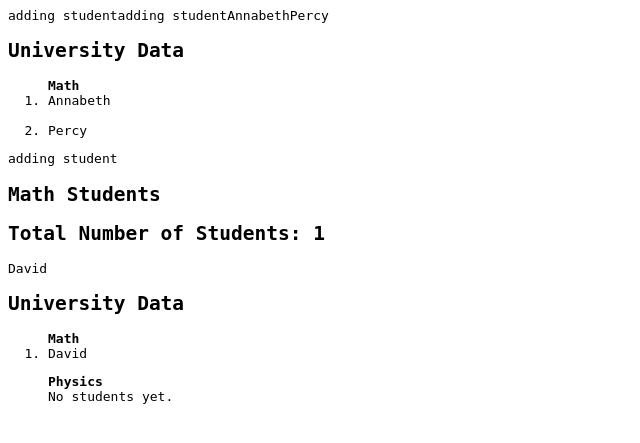
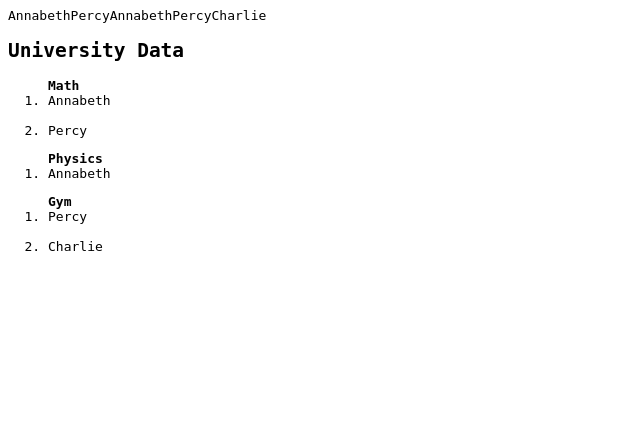
Before and after one commit to szidieross/PHP_HF, a PHP site: page / in a window 1280 px wide. Shown: the top 443 px of the page, without its empty margins (0-640 px from the left). Run offline with PHP 8.4, Linux system fonts and the light colour scheme; data that the repository does not hold is empty.

Commit message:
progress

```diff
--- a/hf5/University/Subject.php
+++ b/hf5/University/Subject.php
@@ -67,7 +67,6 @@ class Subject
      */
     public function addStudent(string $studentName, string $studentNumber): Student
     {
-        echo "adding student";
         $student = new Student($studentName, $studentNumber);
         $this->students[] = $student;
         return $student;
--- a/hf5/University/index.php
+++ b/hf5/University/index.php
@@ -7,54 +7,20 @@ require_once "University.php";
 //ToDo
 echo "<pre>";
 
+$uni = new University();
+
 $student1 = new Student("Annabeth", "01");
 $student2 = new Student("Percy", "02");
 $student3 = new Student('Charlie', '003');
-$uni = new University();
-// echo ($student1->getStudentNumber());
-// echo ($student1->getName());
-// echo "<br/>";
-
-// $subject1=new Subject("1","Maths");
-// echo($subject1->getCode());
-// echo($subject1->getName());
-// $subject1->setStudent($student1);
-// $subject1->setStudent($student2);
-// echo "<br/>";
-// var_dump($subject1->getStudents());
-
-
 
 $uni->addSubject("1", "Math");
+$uni->addSubject("2", "Physics");
+$uni->addSubject("3", "Gym");
 $uni->addStudentOnSubject("1", $student1);
 $uni->addStudentOnSubject("1", $student2);
+$uni->addStudentOnSubject("2", $student1);
+$uni->addStudentOnSubject("3", $student2);
+$uni->addStudentOnSubject("3", $student3);
 echo($uni->print());
-// echo "<br/>hi im percy jackson";
-
-$university = new University();
-
-    // Add subjects
-    $subject1 = $university->addSubject('1', 'Math');
-    $subject2 = $university->addSubject('2', 'Physics');
-
-    // Add students to subjects
-
-    // Add a student to a subject via the University class
-    $newStudent = new Student('David', '004');
-    $university->addStudentOnSubject('1', $newStudent);
-
-    // Print students for a subject
-    $mathStudents = $university->getStudentsForSubject('MATH101');
-    echo '<h2>Math Students</h2>';
-    foreach ($mathStudents as $student) {
-        echo $student->getName() . ' - ' . $student->getStudentNumber() . '<br>';
-    }
-
-    // Get total number of students
-    $totalStudents = $university->getNumberOfStudents();
-    echo '<h2>Total Number of Students: ' . $totalStudents . '</h2>';
-
-    // Display university information
-    echo $university->print();
 
 echo "</pre>";
```
